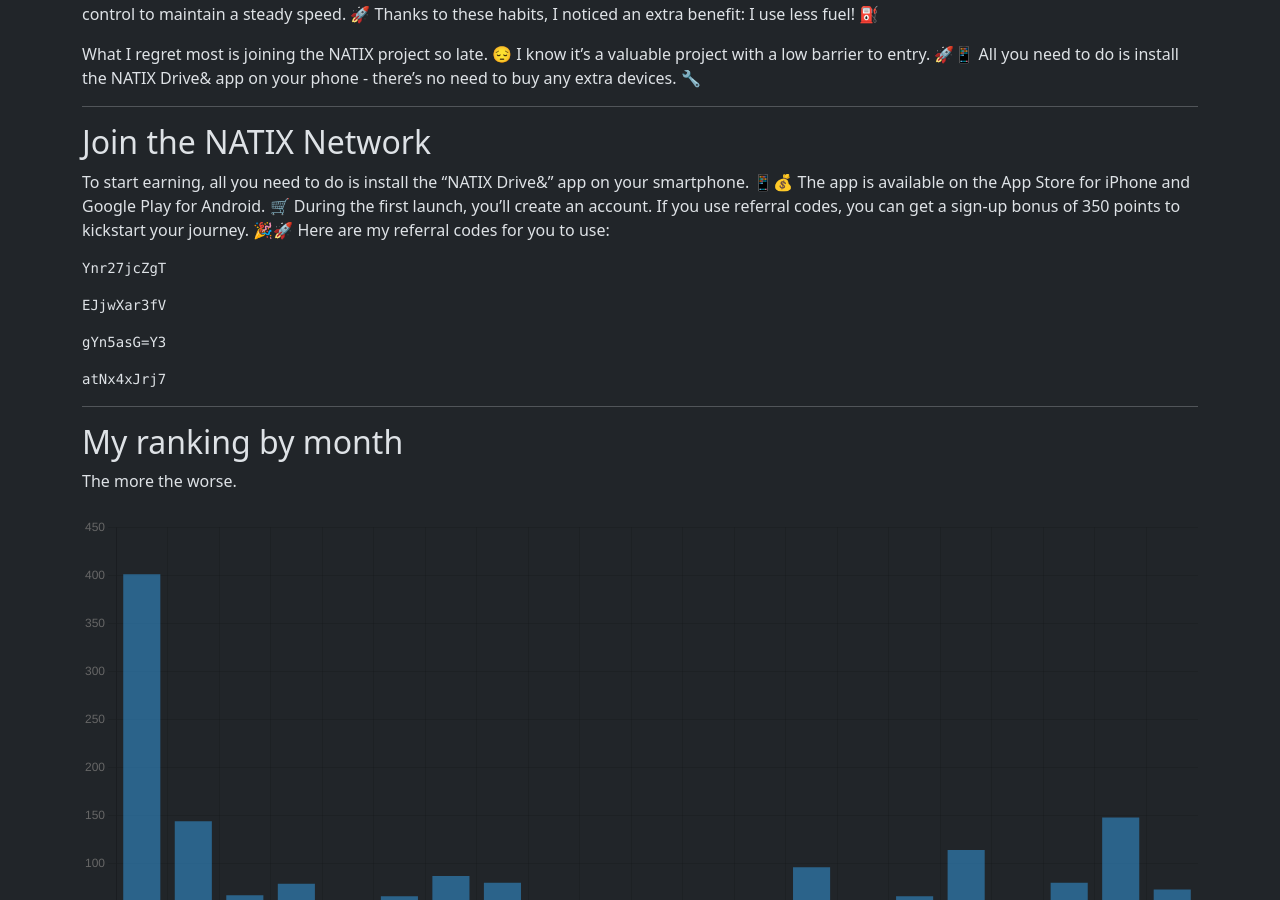
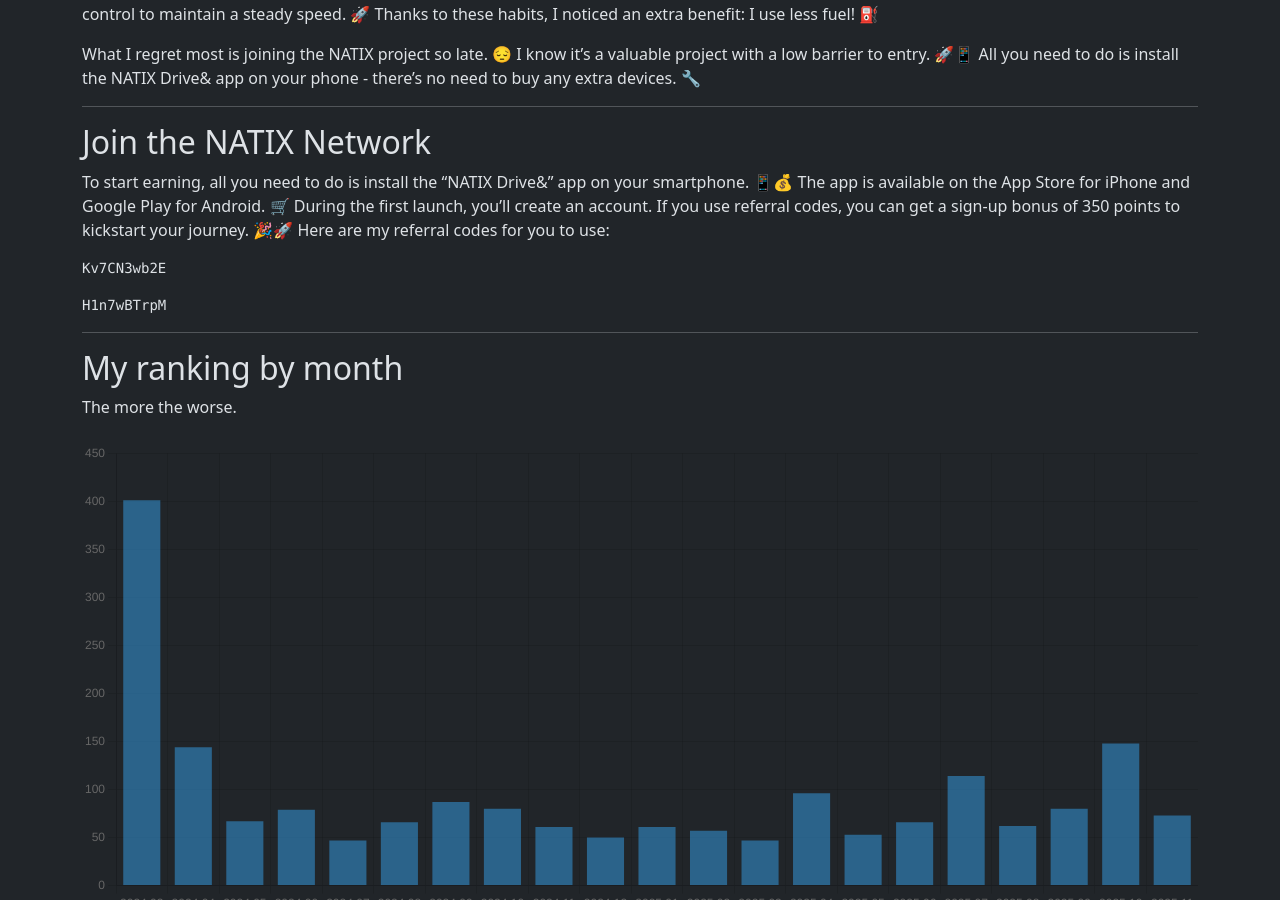
Before and after one commit to torrocus/natix, a Jekyll site: the page built from index.md, in a window 1280 px wide and 900 px high, scrolled down 2352 px. Built offline with Jekyll 4.4.1, drawn with Linux system fonts in a browser that asks for light colours; comment, search, counter and statistics services are not loaded.

Commit message:
Refresh referrer codes

````diff
--- a/index.md
+++ b/index.md
@@ -136,19 +136,11 @@ If you use referral codes, you can get a sign-up bonus of 350 points to kickstar
 Here are my referral codes for you to use:
 <!-- NATIX-REFERRAL-CODES-LIST:START -->
 ```
-Ynr27jcZgT
+Kv7CN3wb2E
 ```
 
 ```
-EJjwXar3fV
-```
-
-```
-gYn5asG=Y3
-```
-
-```
-atNx4xJrj7
+H1n7wBTrpM
 ```
 <!-- NATIX-REFERRAL-CODES-LIST:END -->
 <!--
````
